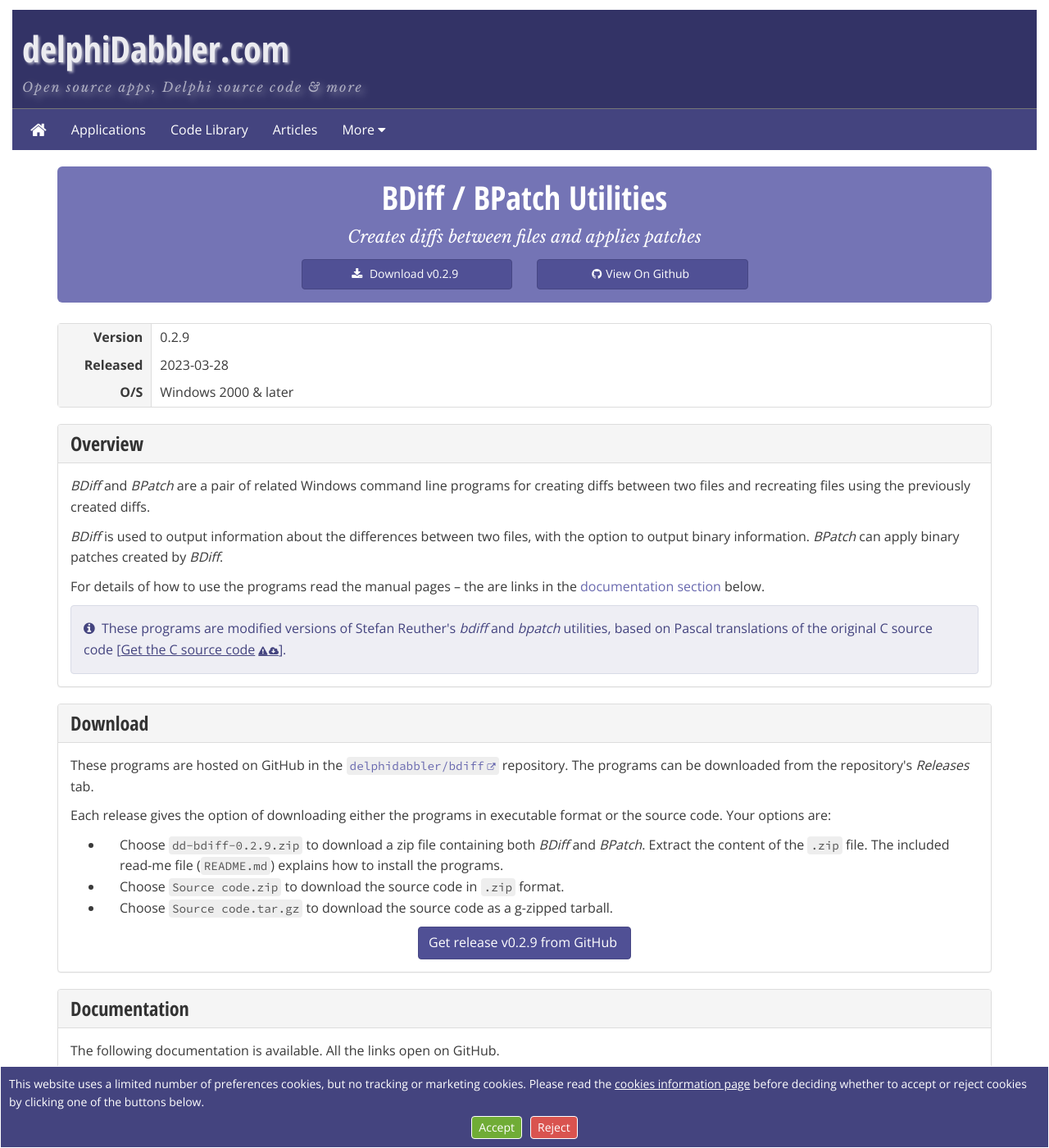
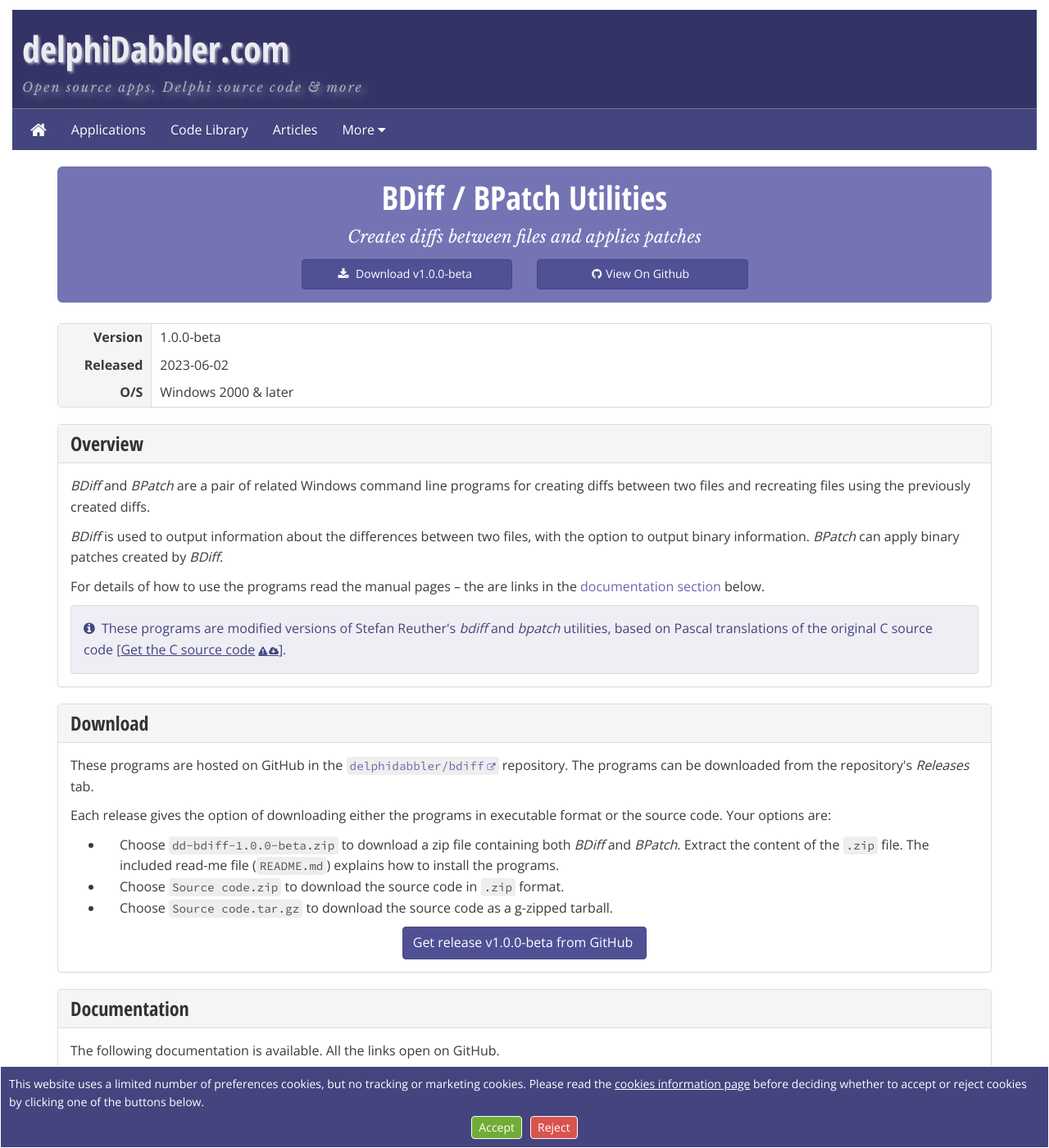
Before and after one commit to delphidabbler/delphidabbler.github.io, a Jekyll site: the page built from _software/bdiff.html, in a window 1280 px wide and 1400 px high. Shown: the whole window at 82% size. Built offline with Jekyll 4.4.1, drawn with Linux system fonts in a browser that asks for light colours.

Commit message:
Update BDiff page re release v1.0.0-beta

```diff
--- a/_software/bdiff.html
+++ b/_software/bdiff.html
@@ -2,8 +2,8 @@
 layout: "programs-tplt"
 group: apps
 priority: 4
-version: "0.2.9"
-release-date: "2023-03-28"
+version: "1.0.0-beta"
+release-date: "2023-06-02"
 os: Windows 2000 & later
 title: "BDiff / BPatch Utilities"
 precis: "Creates diffs between files and applies patches"
```
